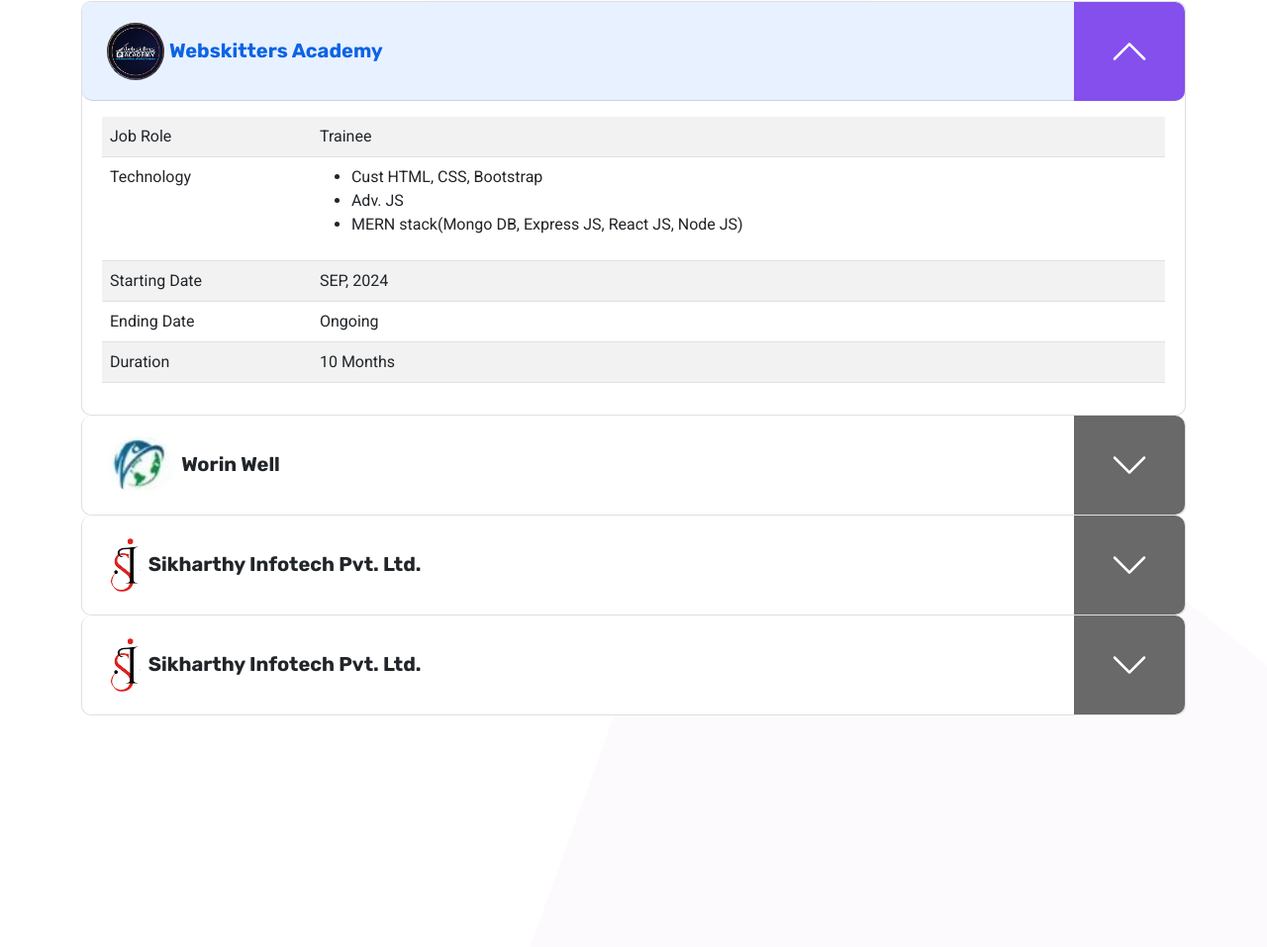
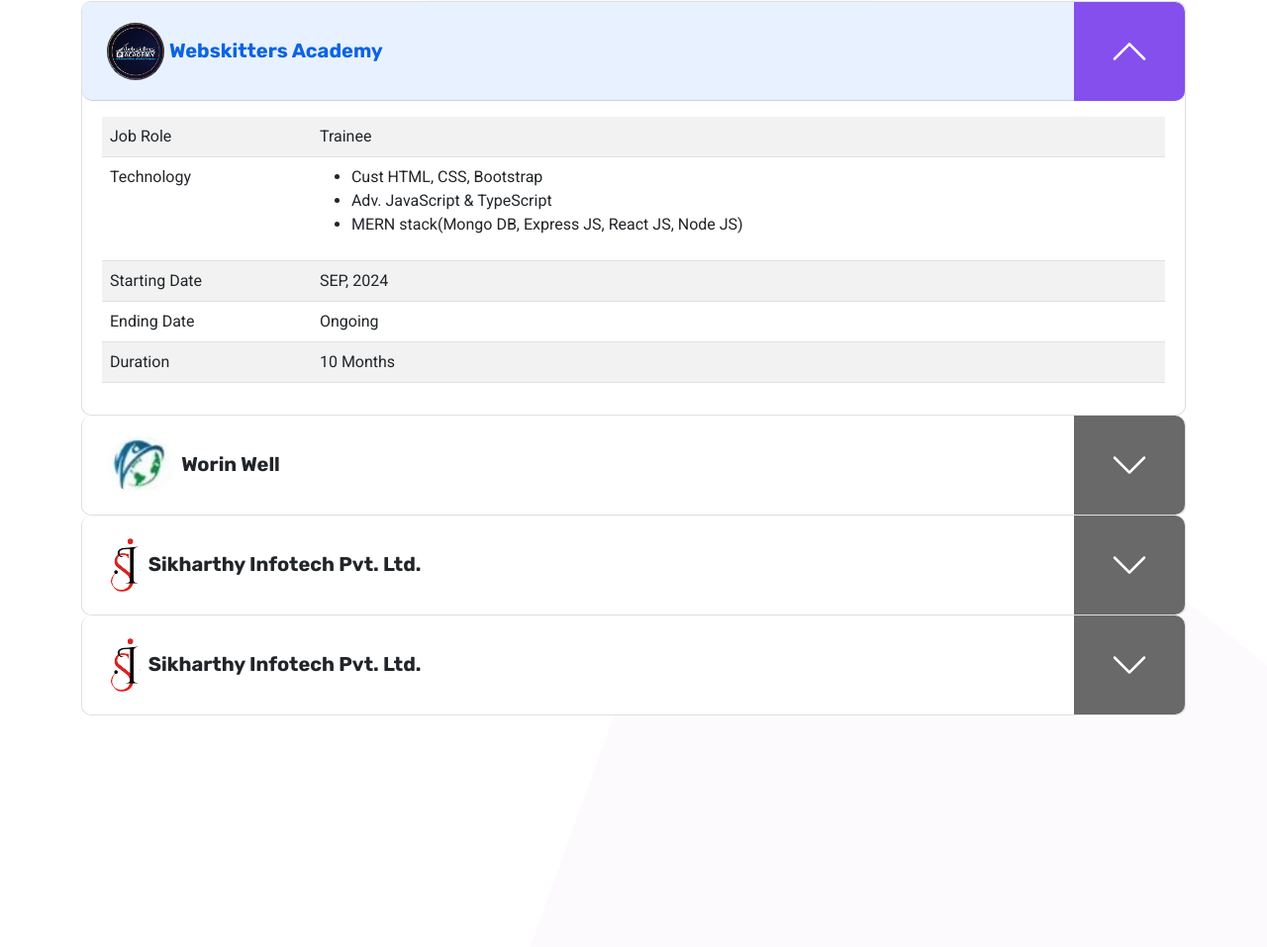
Before and after one commit to Sourav-gittech/Sourav-resume, a plain HTML site: page index.html in a window 1280 px wide. Shown: the part 3004-3961 px from the top of the page at 99% size. Drawn offline with nearby package versions, Linux system fonts and the light colour scheme; files whose address does not match are found by name.

Commit message:
Commited

```diff
--- a/index.html
+++ b/index.html
@@ -366,7 +366,7 @@
                                             <td>
                                                 <ul>
                                                     <li>Cust HTML, CSS, Bootstrap</li>
-                                                    <li>Adv. JS</li>
+                                                    <li>Adv. JavaScript & TypeScript</li>
                                                     <li>MERN stack(Mongo DB, Express JS, React JS, Node JS)</li>
                                                 </ul>
                                             </td>
```
